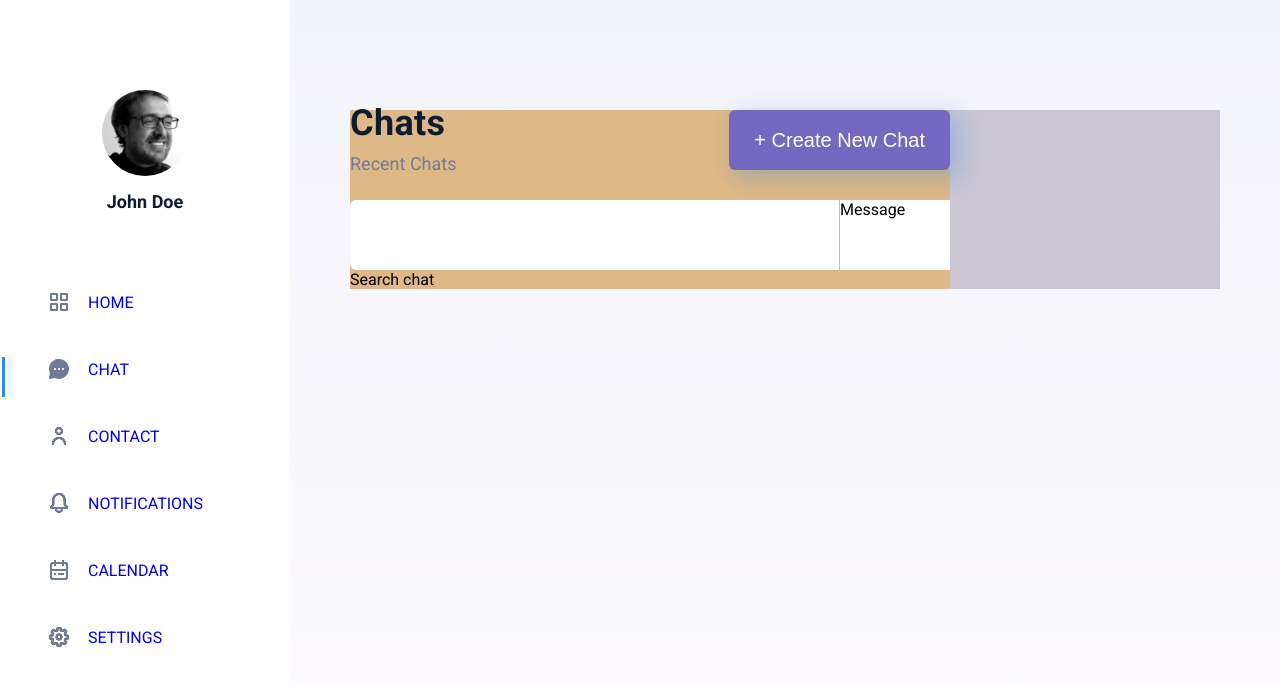
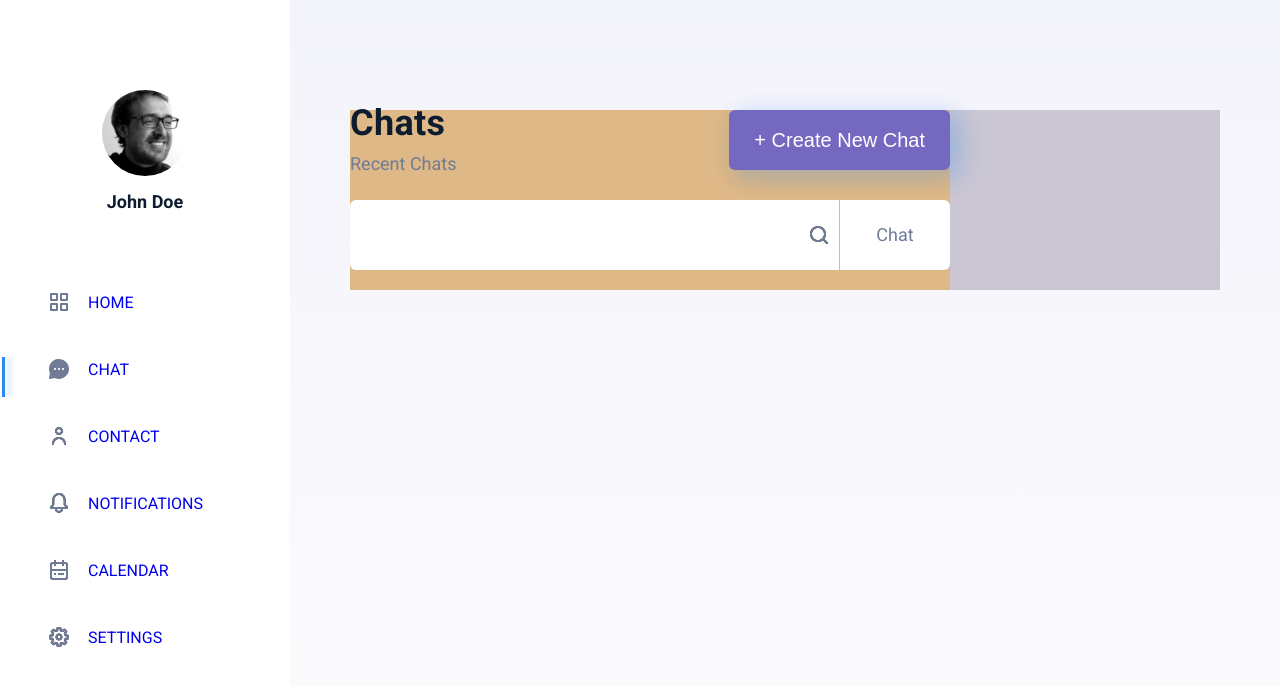
Before and after one commit to gramm2009/chat, a React app: page /chat in a window 1280 px wide. Shown: the top 686 px of the page. Built offline with nearby package versions, Linux system fonts and the light colour scheme.

Commit message:
end chats header

```diff
--- a/src/components/SvgIcon.tsx
+++ b/src/components/SvgIcon.tsx
@@ -202,6 +202,24 @@ const Icon = () => {
         );
     };
 
+    const Search = () => {
+        return (
+            <svg width="24" height="24" viewBox="0 0 24 24" fill="none" xmlns="http://www.w3.org/2000/svg">
+                <g id="Icon/Outline/search">
+                    <path id="Mask08" fill-rule="evenodd" clip-rule="evenodd" d="M5 11C5 7.691 7.691 5 11 5C14.309 5 17 7.691 17 11C17 14.309 14.309 17 11 17C7.691 17 5 14.309 5 11ZM20.707 19.293L17.312 15.897C18.365 14.543 19 12.846 19 11C19 6.589 15.411 3 11 3C6.589 3 3 6.589 3 11C3 15.411 6.589 19 11 19C12.846 19 14.543 18.365 15.897 17.312L19.293 20.707C19.488 20.902 19.744 21 20 21C20.256 21 20.512 20.902 20.707 20.707C21.098 20.316 21.098 19.684 20.707 19.293Z" fill="#231F20" />
+                    <mask id="mask008" mask-type="alpha" maskUnits="userSpaceOnUse" x="3" y="3" width="19" height="18">
+                        <path id="Mask_208" fill-rule="evenodd" clip-rule="evenodd" d="M5 11C5 7.691 7.691 5 11 5C14.309 5 17 7.691 17 11C17 14.309 14.309 17 11 17C7.691 17 5 14.309 5 11ZM20.707 19.293L17.312 15.897C18.365 14.543 19 12.846 19 11C19 6.589 15.411 3 11 3C6.589 3 3 6.589 3 11C3 15.411 6.589 19 11 19C12.846 19 14.543 18.365 15.897 17.312L19.293 20.707C19.488 20.902 19.744 21 20 21C20.256 21 20.512 20.902 20.707 20.707C21.098 20.316 21.098 19.684 20.707 19.293Z" fill="white" />
+                    </mask>
+                    <g mask="url(#mask008)">
+                        <g id="&#240;&#159;&#142;&#168; Color">
+                            <rect id="Base" width="24" height="24" fill="#707C97" />
+                        </g>
+                    </g>
+                </g>
+            </svg>
+        );
+    };
+
     return {
         Grid,
         Chat,
@@ -210,6 +228,7 @@ const Icon = () => {
         Calendar,
         Settings,
         LogOut,
+        Search,
     };
 };
 
--- a/src/pages/Chat.tsx
+++ b/src/pages/Chat.tsx
@@ -1,7 +1,16 @@
+import { FlashOff } from '@material-ui/icons';
 import React from 'react';
+import { useState } from 'react';
 import { Link } from 'react-router-dom';
 
 export default function Chat () {
+
+    const [ searchValue, setSearchValue ] = useState<string>( '' )
+
+    const fff = ( e: React.MouseEvent ) => {
+        const element = e.target as HTMLElement
+    }
+
     return (
         <div className="chat">
 
@@ -18,17 +27,21 @@ export default function Chat () {
                         + Create New Chat
                     </button>
 
-                    <div className="chat__chat-list__header__search">
-                        <input type="text" />
-                        <div className="chat__chat-list__header__search__menu">Message</div>
-                        <div>Search chat</div>
+                    <div className="chat__chat-list__header__search" onClick={ ( e ) => fff( e ) }>
+                        <input
+                            type="text"
+                            onChange={ ( e ) => setSearchValue( e.target.value ) }
+                            className="chat__chat-list__header__search__input"
+                        />
+                        <div className="chat__chat-list__header__search__menu">Chat</div>
+                        <div className="chat__chat-list__header__search__icon"></div>
                     </div>
                 </div>
 
                 <div className="chat__chat-list__body"></div>
             </div>
 
-            {/* <div className="chat__chat-sms">САМ КОНКРЕТНЫЙ ЧАМ</div> */}
+            {/* <div className="chat__chat-sms">САМ КОНКРЕТНЫЙ ЧАМ</div> */ }
         </div>
     );
 }
--- a/src/styles/chat.scss
+++ b/src/styles/chat.scss
@@ -1,7 +1,6 @@
-%headerTitleText{
+%headerTitleText {
     font-size: 18px;
     line-height: 26px;
-    text-transform: capitalize;
     color: #707C97;
 }
 
@@ -19,6 +18,7 @@
             display: flex;
             justify-content: space-between;
             flex-wrap: wrap;
+            margin-bottom: 20px;
 
             &__title {
                 h3 {
@@ -37,7 +37,7 @@
             }
 
             &__btn {
-                background:rgba(68, 68, 218, 0.692);
+                background: rgba(68, 68, 218, 0.692);
                 box-shadow: 6px 6px 25px rgba(42, 139, 242, 0.15), 4px 4px 25px rgba(42, 139, 242, 0.05), 10px 6px 25px rgba(42, 139, 242, 0.15);
                 border-radius: 6px;
                 font-size: 20px;
@@ -49,7 +49,7 @@
                 padding: 18px 25px;
                 margin-bottom: 30px;
 
-                &:hover{
+                &:hover {
                     cursor: pointer;
                     background: #0e7ce9;
                 }
@@ -59,8 +59,9 @@
                 width: 100%;
                 display: flex;
                 flex-wrap: wrap;
+                position: relative;
 
-                input{
+                input {
                     display: inline-block;
                     width: calc(100% - 111px);
                     height: 70px;
@@ -69,10 +70,38 @@
                     border-top-right-radius: 0;
                     border-bottom-right-radius: 0;
                     margin-right: 1px;
+                    outline: none;
+                    padding: 0 45px 0 15px;
+                    @extend %headerTitleText;
+
                 }
-                &__menu{
+
+                &__menu {
+                    display: flex;
+                    justify-content: center;
+                    align-items: center;
                     width: 110px;
                     background-color: #fff;
+                    border-top-right-radius: 6px;
+                    border-bottom-right-radius: 6px;
+                    cursor: pointer;
+                    @extend %headerTitleText;
+                }
+
+                &__icon {
+                    position: absolute;
+                    top: 23px;
+                    right: 109px;
+                    @extend %headerTitleText;
+
+                    &::before {
+                        content: '';
+                        display: inline-block;
+                        width: 24px;
+                        height: 24px;
+                        background-image: url(../../public/img/Icon/search.svg);
+                        margin-right: 10px;
+                    }
                 }
             }
 
@@ -84,4 +113,8 @@
         background-color: rgb(94, 70, 38);
         flex: 0 1 850px;
     }
+
+    .display-none{
+        display: none;
+    }
 }
```
Also changed, not shown: public/img/Icon/search.svg (added).
